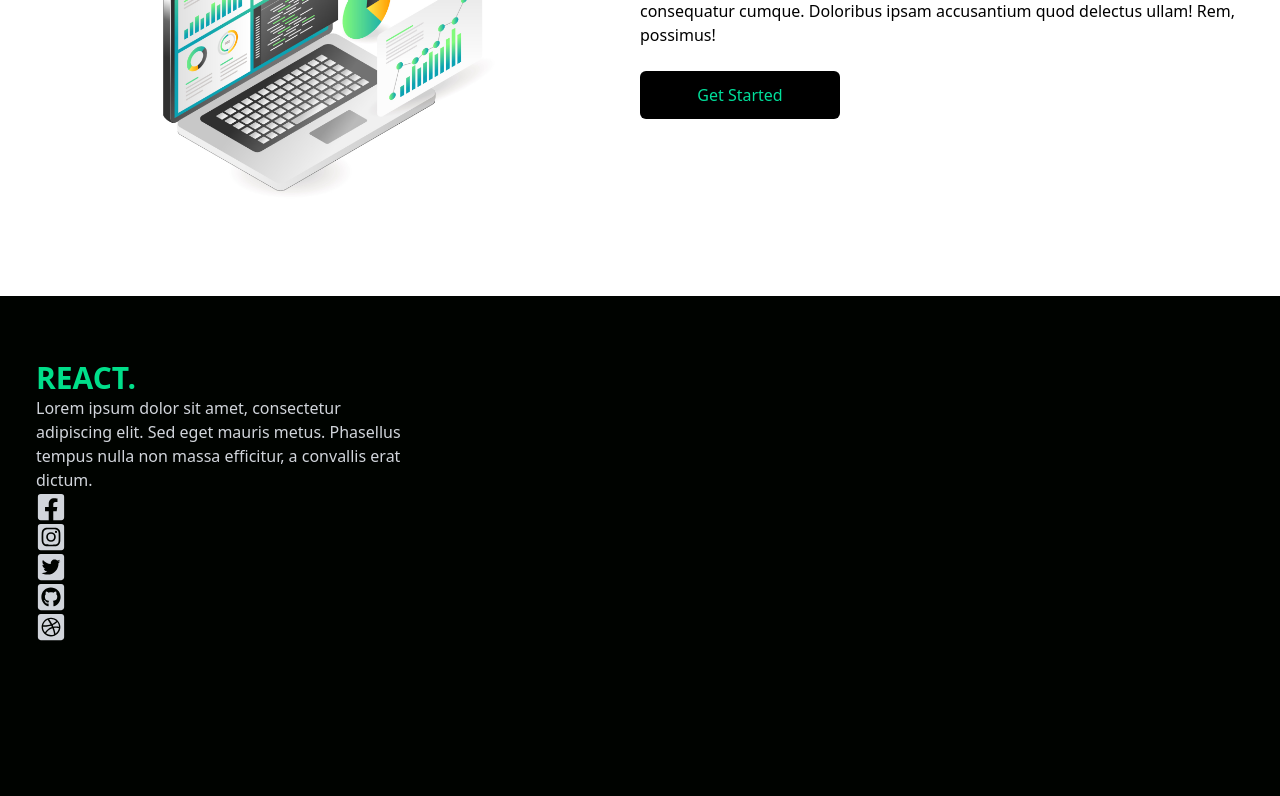
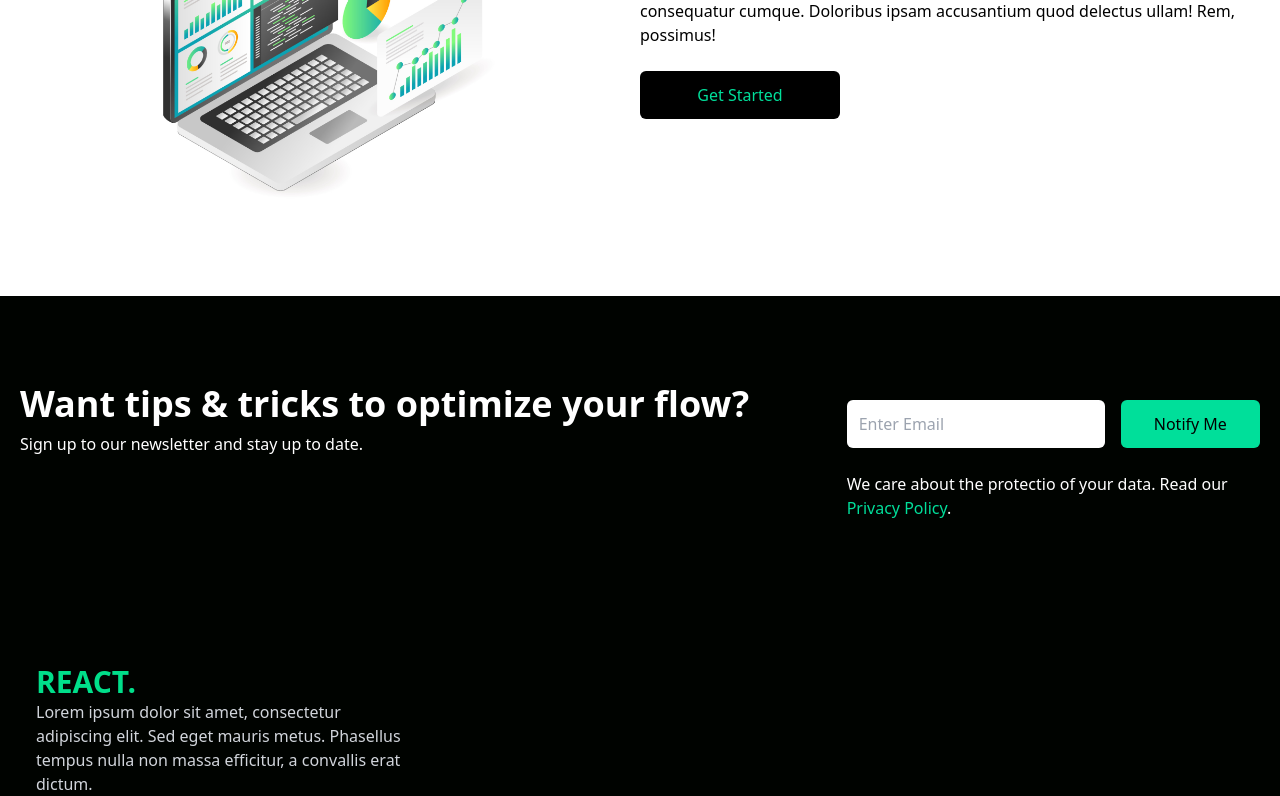
Before and after one commit to karen-baltazar/code-commerce, a React (Create React App) app: page / in a window 1280 px wide. Shown: the part 1081-1877 px from the top of the page. Before the commit the page ends 1787 px from the top, so only its background shows below. Built offline with nearby package versions, Linux system fonts and the light colour scheme.

Commit message:
newsletter comp - finished

```diff
--- a/src/App.js
+++ b/src/App.js
@@ -3,6 +3,7 @@
 import Footer from "./components/Footer";
 import Hero from "./components/Hero";
 import Navbar from './components/Navbar'
+import Newsletter from "./components/Newsletter";
 
 function App() {
   return (
@@ -10,6 +11,7 @@
       <Navbar />
       <Hero />
       <Analytics />
+      <Newsletter />
       <Footer />
     </div>
   );
--- /dev/null
+++ b/src/components/Newsletter.jsx
@@ -0,0 +1,23 @@
+import React from 'react'
+
+const Newsletter = () => {
+  return (
+    <div className='w-full py-16 text-white px-4'>
+        <div className='max-w-[1240px] mx-auto grid lg:grid-cols-3'>
+            <div className='lg:col-span-2 my-4'>
+                <h1 className='md:text-4xl sm:text-3xl text-2xl font-bold py-2'>Want tips & tricks to optimize your flow?</h1>
+                <p>Sign up to our newsletter and stay up to date.</p>
+            </div>
+            <div className='my-4'>
+                <div className='flex flex-col sm:flex-row items-center justify-between w-full'>
+                    <input className='p-3 flex w-full rounded-md text-black' type="email" placeholder='Enter Email' />
+                    <button className='bg-[#00df9a] w-[200px] rounded-md font-medium text-black ml-4 my-6 px-6 py-3'>Notify Me</button>
+                </div>
+                <p>We care about the protectio of your data. Read our <span className='text-[#00df9a]'>Privacy Policy</span>.</p>
+            </div>
+        </div>
+    </div>
+  )
+}
+
+export default Newsletter;
```
